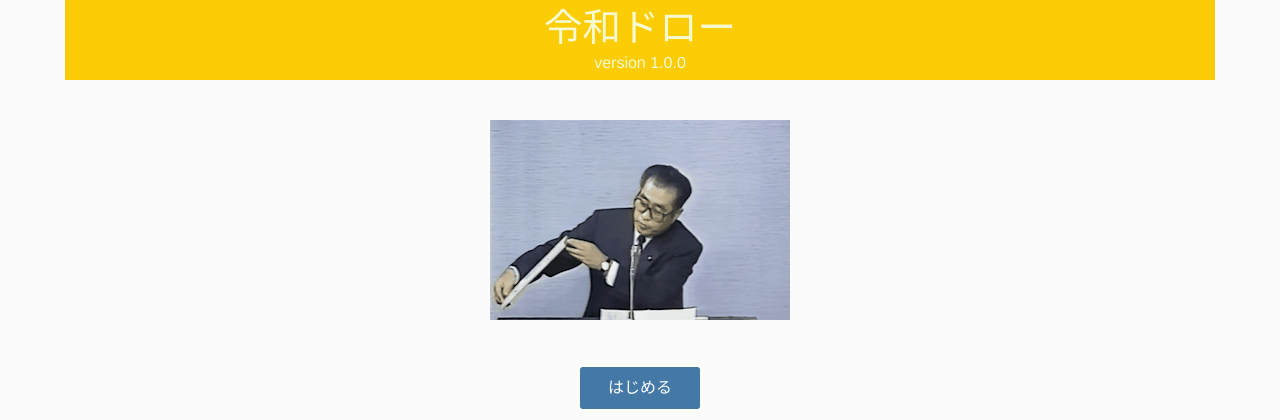
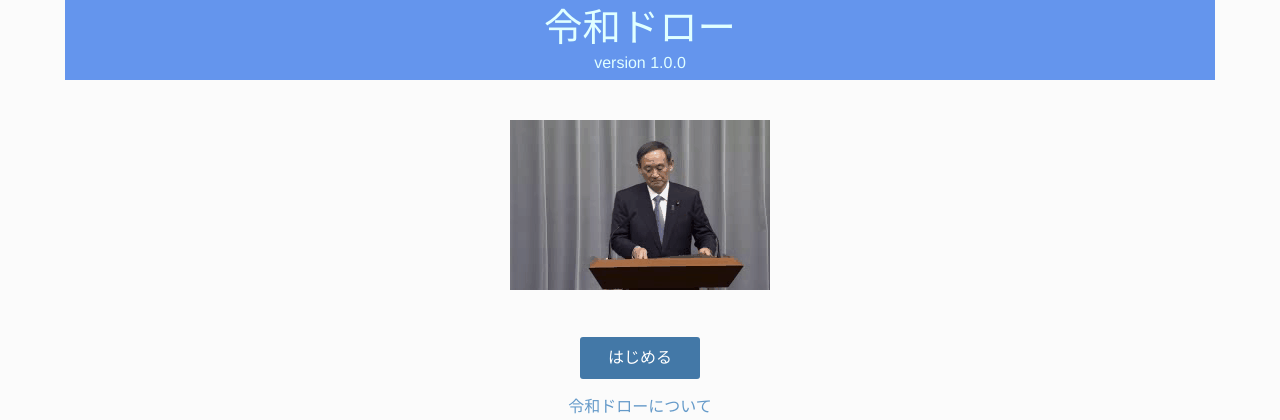
Before and after one commit to walkingmask/reiwadrawing, a Flask app: page / in a window 1280 px wide. Shown: the top 420 px of the page. Run offline with Flask 2, Linux system fonts and the light colour scheme.

Commit message:
Change css color & top.gif

```diff
--- a/app/static/css/style.css
+++ b/app/static/css/style.css
@@ -3,8 +3,8 @@
   height: 100%;
 }
 .bg-app {
-  background-color: #fccc04;
-  color: #f5fad2;
+  background-color: #6495ed;
+  color: #e0ffff;
 }
 #drawing-container {
   width: 100%;
@@ -68,16 +68,16 @@
   width: 60%;
   border: 2px solid #ccc;
   background: #ccc;
-  color: #fccc04;
+  color: #6495ed;
 }
 progress::-moz-progress-value {
-  background: #fccc04;
+  background: #6495ed;
 }
 progress::-moz-progress-bar {
   background: #ccc;
 }
 progress::-webkit-progress-value {
-  background: #fccc04;
+  background: #6495ed;
 }
 progress::-webkit-progress-bar {
   background: #ccc;
```
Also changed, not shown: app/static/images/top.gif.
